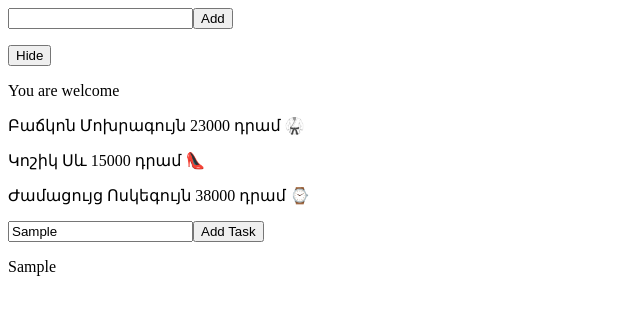
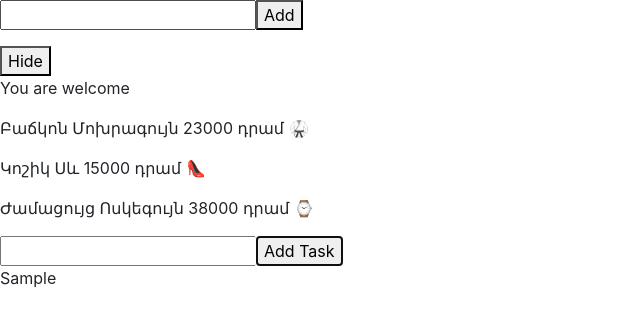
Before and after one commit to AlbinaGrigoryan/reactjs.github.io, a React (Create React App) app: page / in a window 1280 px wide. Both pictures are taken after typing "Sample" into the empty fields and a click on the button "Add Task". Shown: the top 324 px of the page, without its empty margins (0-640 px from the left). Built offline with nearby package versions, Linux system fonts and the light colour scheme.

Commit message:
using styles

```diff
--- a/package.json
+++ b/package.json
@@ -6,7 +6,9 @@
     "@testing-library/jest-dom": "^4.2.4",
     "@testing-library/react": "^9.5.0",
     "@testing-library/user-event": "^7.2.1",
+    "bootstrap": "^4.5.2",
     "react": "^16.13.1",
+    "react-bootstrap": "^1.3.0",
     "react-dom": "^16.13.1",
     "react-scripts": "3.4.3"
   },
--- a/src/App.js
+++ b/src/App.js
@@ -5,6 +5,7 @@ import React from 'react';
 // import Product from './Components/Product';
 import Input from './Components/Input';
 import ToDo from './Components/ToDo';
+import 'bootstrap/dist/css/bootstrap.min.css';
 
 
 
--- a/src/Components/Task.js
+++ b/src/Components/Task.js
@@ -1,5 +1,5 @@
 import React from 'react';
 
 export default function Task(props) {
-    return <p>{props.data}</p>
+    return <div>{props.data}</div>
 }
--- a/src/Components/ToDo.js
+++ b/src/Components/ToDo.js
@@ -19,24 +19,32 @@ export default class ToDo extends Component{
             inputValue: event.target.value
         })
     }
+    handleKeyDown = (event) => {
+        if(event.key === 'Enter'){
+            this.addValue()
+        }
+    }
     addValue = () => {
-        let{inputValue, tasks} = this.state;
+        let{inputValue} = this.state;
+        let tasks = [...this.state.tasks];
         tasks.push(inputValue);
+
         this.setState({
-            tasks
+            tasks,
+            inputValue: ''
         })
     }
     render() {
-        let taskText = this.state.tasks.map((task, index) => <div key ={index}>{task}</div>);
+        let addTaskArray = this.state.tasks.map((task, index) => <Task key ={index} data={task} />);
 
         return(
             <div>
-                <input onChange={this.handleChangeValue}/>
+                <input onChange={this.handleChangeValue} onKeyDown={this.handleKeyDown} value={this.state.inputValue}/>
                 <button
                     onClick={this.addValue}>
                     Add Task
                 </button>
-                <Task data={taskText}/>
+                {addTaskArray}
             </div>
         )
     }
```
Also changed, not shown: 1 other file (tests, documents, lock files or other folders).
